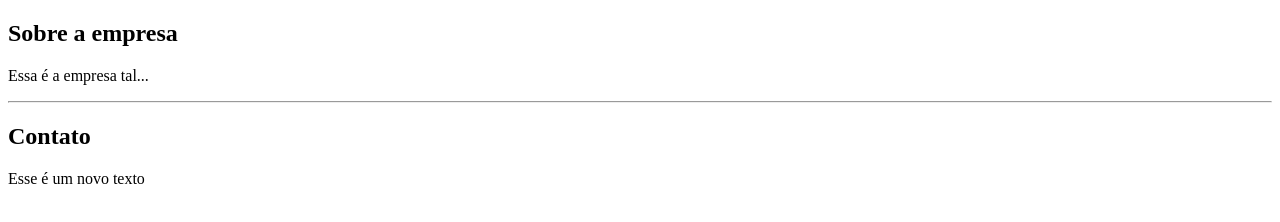
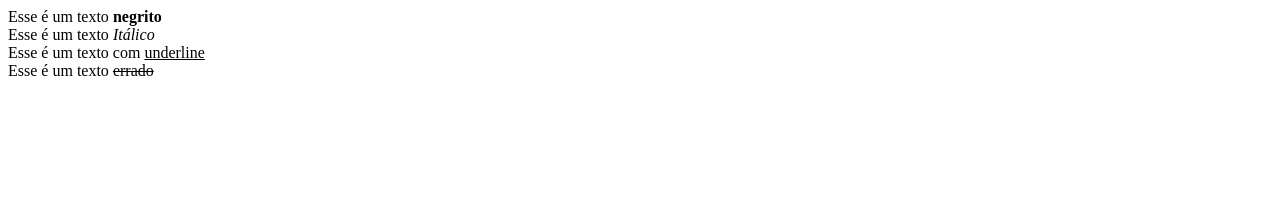
Before and after one commit to Daniel-derf/ProjetoHTML, a plain HTML site: page Projeto1/projeto.html in a window 1280 px wide. Drawn offline with Linux system fonts and the light colour scheme.

Commit message:
Formatação de texto

```diff
--- a/Projeto1/projeto.html
+++ b/Projeto1/projeto.html
@@ -8,11 +8,14 @@
 </head>
 <body>
 
-    <h2>Sobre a empresa</h2>
-    <p>Essa é a empresa tal...</p>
-    <hr />
-    <h2>Contato</h2>
-    Esse é um novo texto
+    Esse é um texto <strong>negrito</strong> <br>
+    Esse é um texto <em>Itálico</em> <br>
+    Esse é um texto com <u>underline</u> <br>
+    Esse é um texto <strike>errado </strike>
+
+
+
+
 
 </body>
 </html>
```
